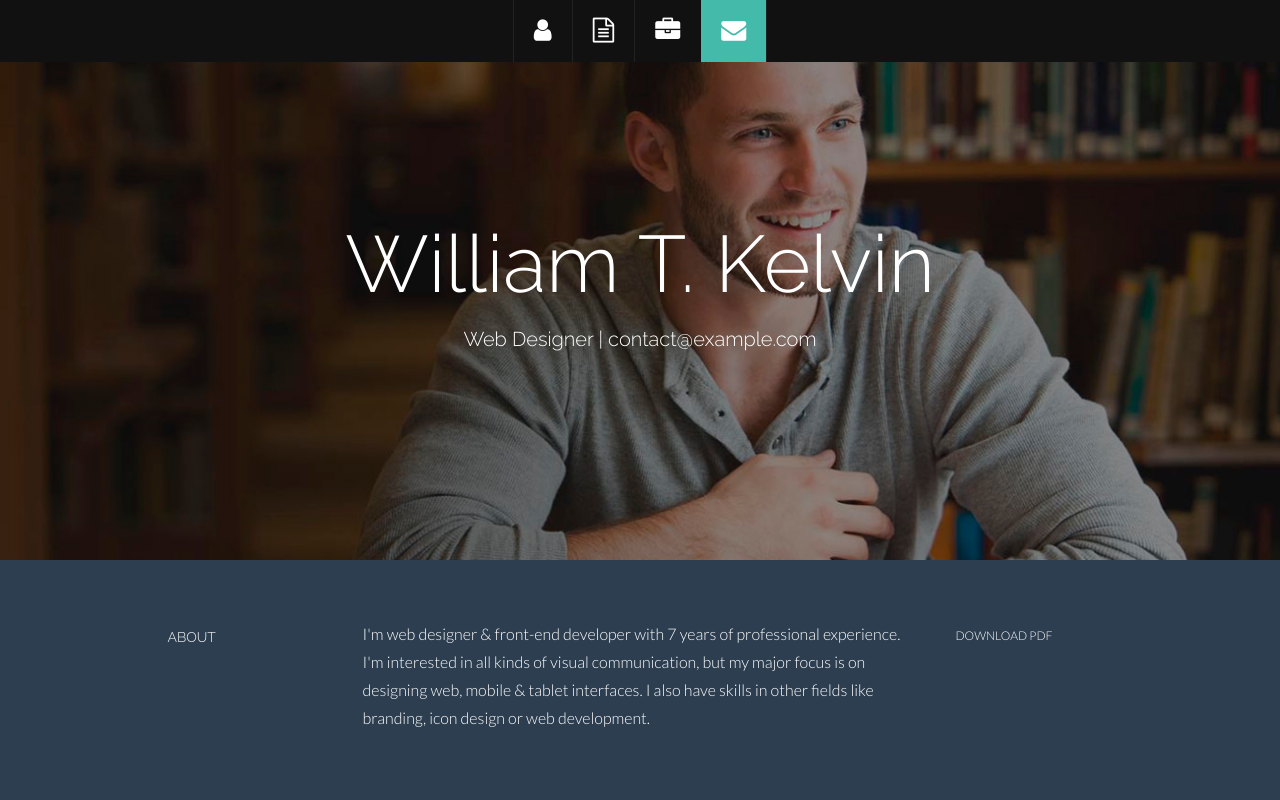
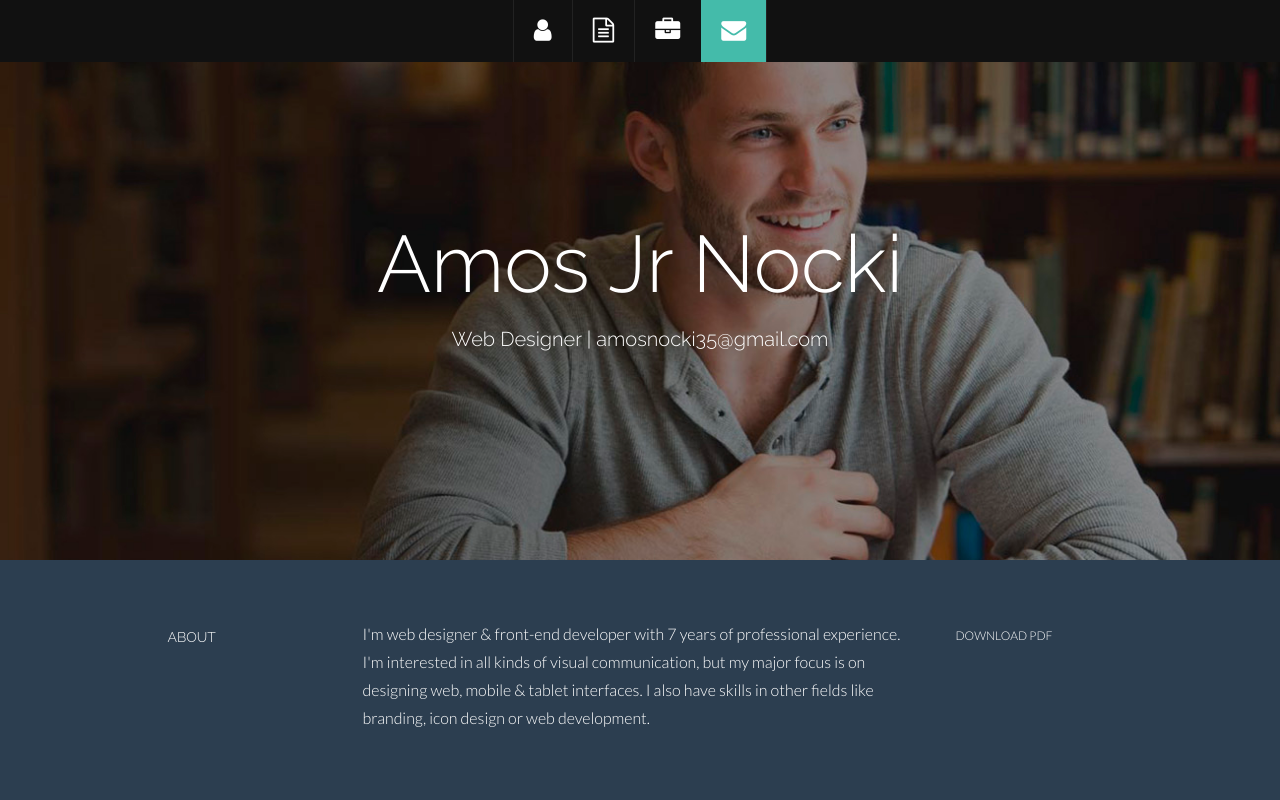
Before and after one commit to AmosLuvsSpam/AmosLuvsSpam.github.io, a plain HTML site: page index.html in a window 1280 px wide. Shown: the top 800 px of the page. Drawn offline with Linux system fonts and the light colour scheme.

Commit message:
Change Name

```diff
--- a/index.html
+++ b/index.html
@@ -2,7 +2,7 @@
 <html lang="en">
 <head>
   <meta charset="utf-8">
-  <title>Kelvin - Bootstrap Resume Template</title>
+  <title>Amos Nocki - Bootstrap Resume Template</title>
   <meta content="width=device-width, initial-scale=1.0" name="viewport">
   <meta content="" name="keywords">
   <meta content="" name="description">
@@ -64,8 +64,8 @@
     <div class="container">
       <div class="row centered">
         <div class="col-lg-12">
-          <h1>William T. Kelvin</h1>
-          <h3>Web Designer | contact@example.com</h3>
+          <h1>Amos Jr Nocki</h1>
+          <h3>Web Designer | amosnocki35@gmail.com</h3>
         </div>
         <!--/.col-lg-12 -->
       </div>
```
